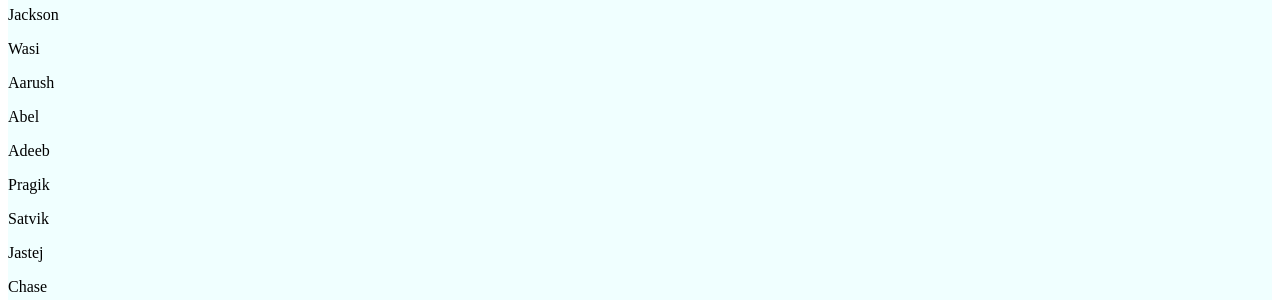
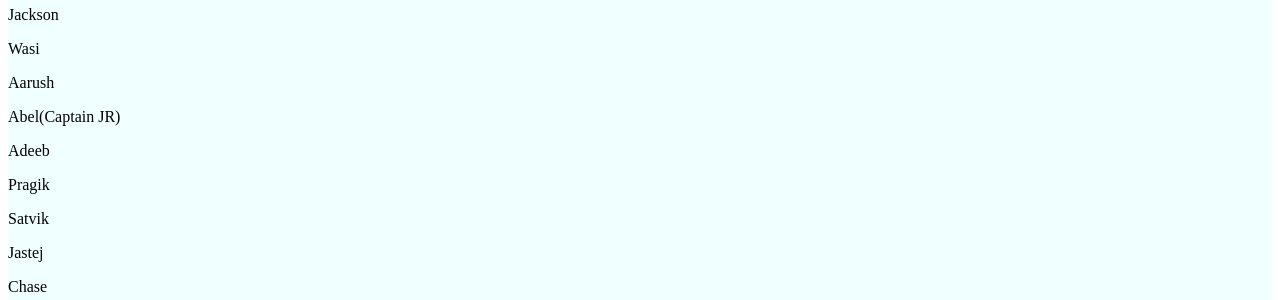
Before and after one commit to Wookachakaman/wookachakaempire, a Flask app: template templates/website.html in a window 1280 px wide. Shown: the part 391-691 px from the top of the page. Run offline with Flask 3, Linux system fonts and the light colour scheme; the template is opened without the code that fills it, so the values that code supplies are empty.

Commit message:
Update website.html

```diff
--- a/templates/website.html
+++ b/templates/website.html
@@ -26,7 +26,7 @@
 <p>Jackson</p>
 <p>Wasi</p>
 <p>Aarush</p>
-<p>Abel</p>
+<p>Abel(Captain JR)</p>
 <p>Adeeb</p>
 <p>Pragik</p>
 <p>Satvik</p>
```
